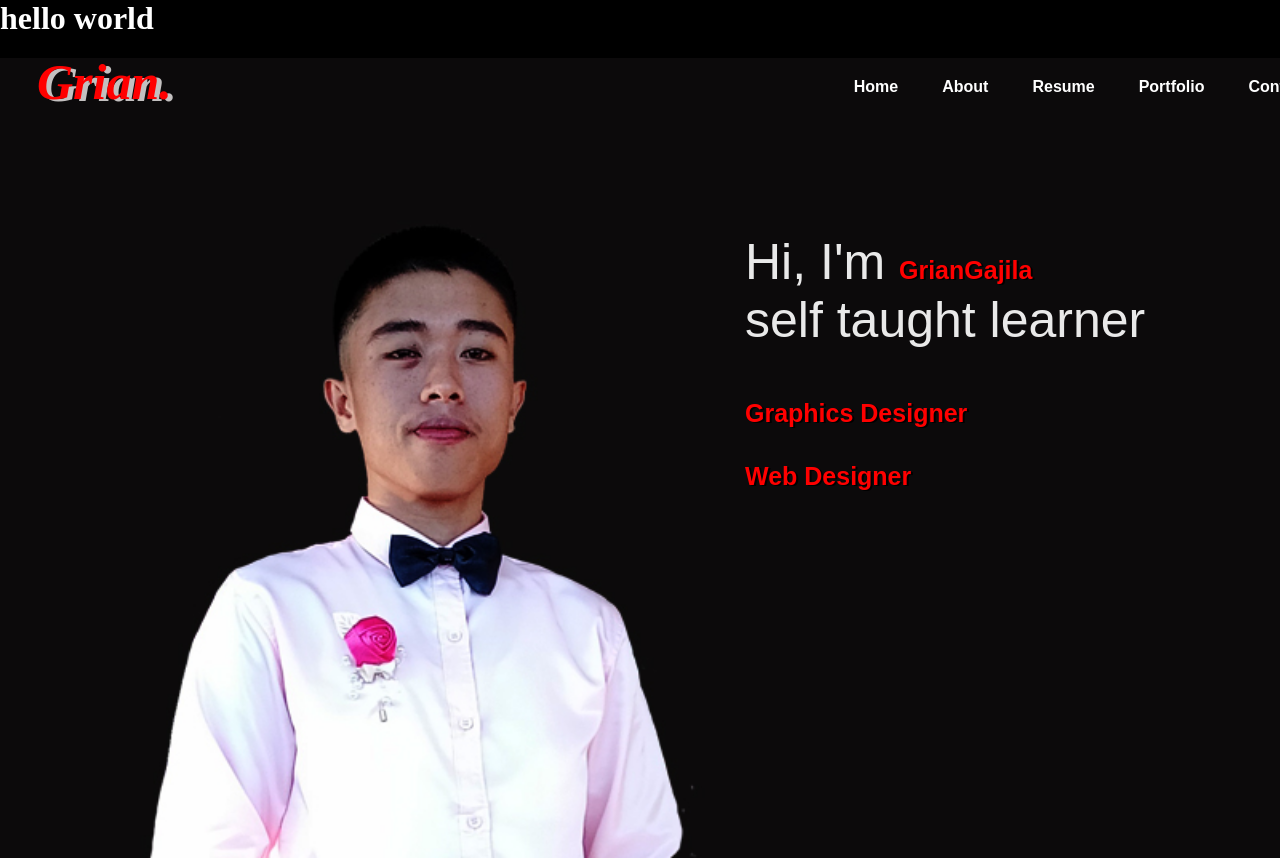
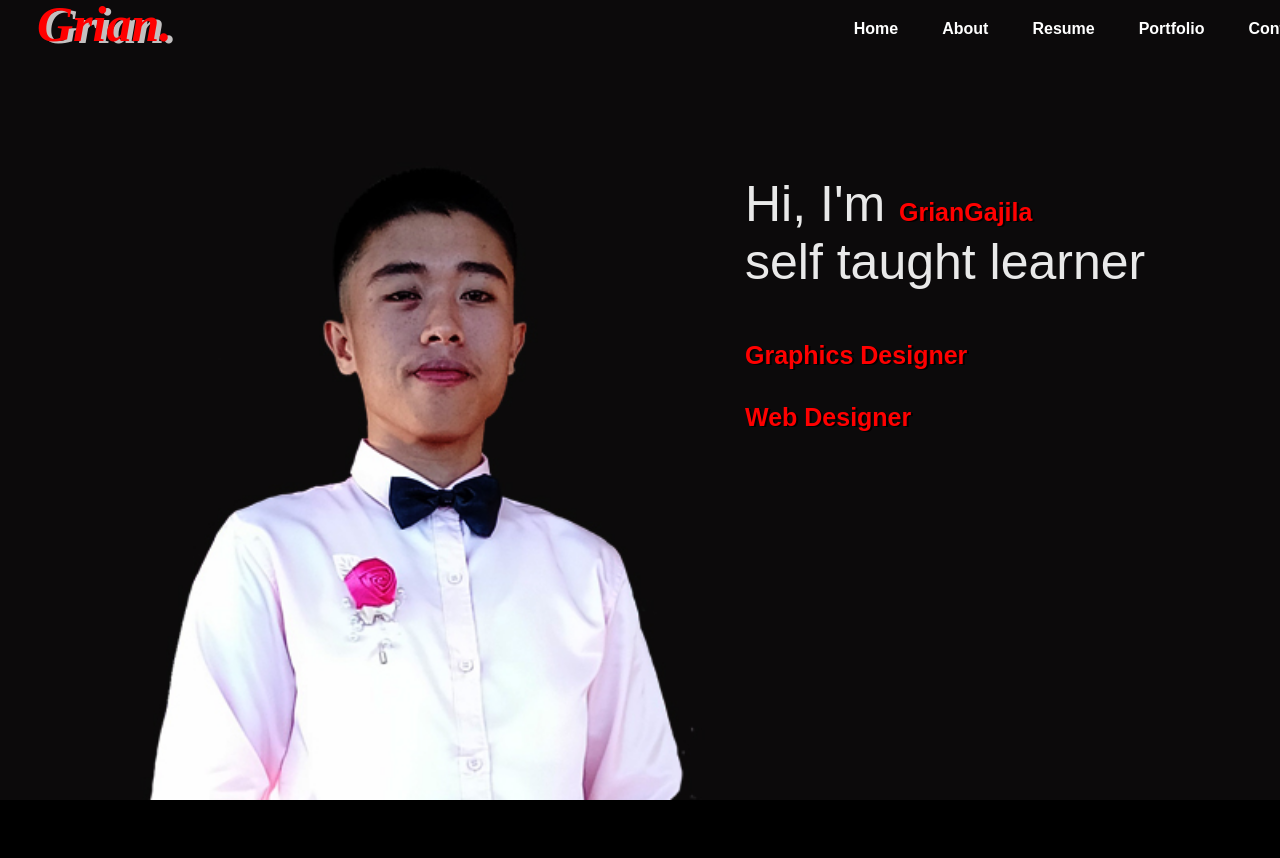
Before and after one commit to cpe-prog/My-First-Portfolio, a plain HTML site: page index.html in a window 1280 px wide. Shown: the top 858 px of the page. Drawn offline with Linux system fonts and the light colour scheme.

Commit message:
second try commit

```diff
--- a/index.html
+++ b/index.html
@@ -9,9 +9,7 @@
 
 <body>
 
-
 <!----------------------------menu list---------------------------->
-<h1>hello world</h1>
 <section id="header">
     <nav>
       <h1 class="myName">Grian.</h1>
```
